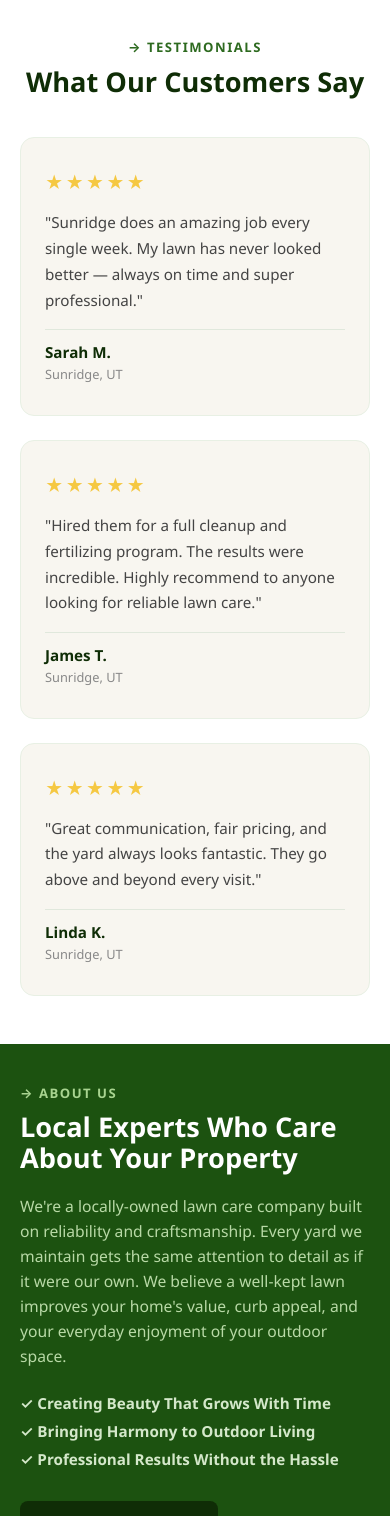
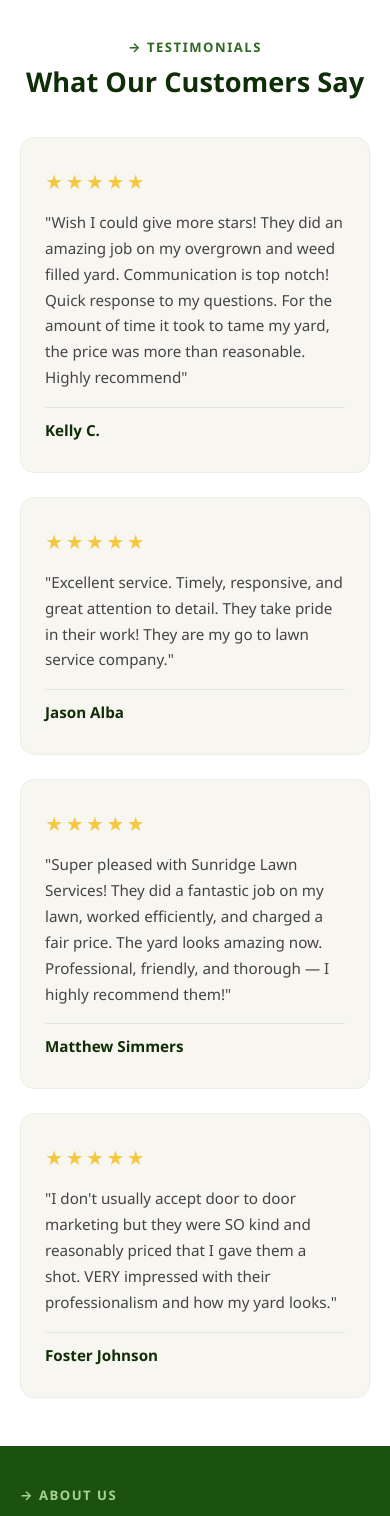
Before and after one commit to levimcdougal/Sun-Ridge-Lawn-Services, a React (Vite) app: page / in a window 390 px wide. Shown: the part 3320-4836 px from the top of the page. Built offline with nearby package versions, Linux system fonts and the light colour scheme.

Commit message:
describe what you changed

```diff
--- a/src/App.jsx
+++ b/src/App.jsx
@@ -42,7 +42,7 @@ function App() {
           </div>
           <div className="footer-col">
             <span className="footer-heading">Contact Us</span>
-            <a href="tel:3855806111" className="footer-contact-link"><Phone size={14} strokeWidth={1.5} /> 385-580-6111</a>
+            <a href="tel:8013853246" className="footer-contact-link"><Phone size={14} strokeWidth={1.5} /> 801-385-3246</a>
             <a href="mailto:sunridgelawnservices@gmail.com" className="footer-contact-link"><Mail size={14} strokeWidth={1.5} /> sunridgelawnservices@gmail.com</a>
           </div>
           <div className="footer-col">
--- a/src/components/Navbar.jsx
+++ b/src/components/Navbar.jsx
@@ -27,8 +27,8 @@ export default function Navbar() {
           <li><NavLink to="/services" onClick={() => setMenuOpen(false)}>Services</NavLink></li>
           <li><NavLink to="/contact" onClick={() => setMenuOpen(false)}>Contact</NavLink></li>
           <li>
-            <a href="tel:3855806111" className="nav-cta">
-              📞 385-580-6111
+            <a href="tel:8013853246" className="nav-cta">
+              📞 801-385-3246
             </a>
           </li>
         </ul>
--- a/src/pages/Contact.jsx
+++ b/src/pages/Contact.jsx
@@ -15,10 +15,10 @@ export default function Contact() {
 
       {/* Contact Cards */}
       <section className="contact-cards">
-        <a href="tel:3855806111" className="contact-card">
+        <a href="tel:8013853246" className="contact-card">
           <div className="contact-card-icon"><Phone size={32} strokeWidth={1.5} /></div>
           <h3>Call Us</h3>
-          <p className="contact-card-action">385-580-6111</p>
+          <p className="contact-card-action">801-385-3246</p>
           <p className="contact-card-note">Give us a call anytime during business hours and we'll be happy to chat about your lawn.</p>
         </a>
 
@@ -29,10 +29,10 @@ export default function Contact() {
           <p className="contact-card-note">Send us an email with your questions or details about your property and we'll follow up promptly.</p>
         </a>
 
-        <a href="sms:3855806111" className="contact-card">
+        <a href="sms:8013853246" className="contact-card">
           <div className="contact-card-icon"><MessageSquare size={32} strokeWidth={1.5} /></div>
           <h3>Text Us</h3>
-          <p className="contact-card-action">385-580-6111</p>
+          <p className="contact-card-action">801-385-3246</p>
           <p className="contact-card-note">Prefer to text? Send us a message and we'll respond quickly with answers or a free estimate.</p>
         </a>
       </section>
@@ -51,7 +51,7 @@ export default function Contact() {
           <span className="info-strip-icon"><MapPin size={28} strokeWidth={1.5} /></span>
           <div>
             <strong>Service Areas</strong>
-            <p>Riverton · Herriman · Bluffdale · Daybreak · South Jordan</p>
+            <p>Riverton · Herriman · Bluffdale · Daybreak · South Jordan · &amp; More</p>
           </div>
         </div>
         <div className="info-strip-divider" />
@@ -100,8 +100,8 @@ export default function Contact() {
         <h2>Ready for a Free Estimate?</h2>
         <p>No obligation, no hassle — just an honest quote for your lawn care needs.</p>
         <div className="contact-cta-btns">
-          <a href="tel:3855806111" className="btn-cta-gold">Call Now</a>
-          <a href="sms:3855806111" className="btn-cta-outline">Text Us</a>
+          <a href="tel:8013853246" className="btn-cta-gold">Call Now</a>
+          <a href="sms:8013853246" className="btn-cta-outline">Text Us</a>
         </div>
       </section>
 
--- a/src/pages/Home.css
+++ b/src/pages/Home.css
@@ -417,10 +417,16 @@
 
 .reviews-grid {
   display: grid;
-  grid-template-columns: repeat(3, 1fr);
+  grid-template-columns: repeat(4, 1fr);
   gap: 1.5rem;
-  max-width: 1050px;
+  max-width: 1300px;
   margin: 0 auto;
+}
+
+@media (max-width: 900px) {
+  .reviews-grid {
+    grid-template-columns: repeat(2, 1fr);
+  }
 }
 
 .review-card {
--- a/src/pages/Home.jsx
+++ b/src/pages/Home.jsx
@@ -119,26 +119,30 @@ export default function Home() {
         <div className="reviews-grid">
           <div className="review-card">
             <div className="review-stars">★★★★★</div>
-            <p className="review-text">"Sunridge does an amazing job every single week. My lawn has never looked better — always on time and super professional."</p>
+            <p className="review-text">"Wish I could give more stars! They did an amazing job on my overgrown and weed filled yard. Communication is top notch! Quick response to my questions. For the amount of time it took to tame my yard, the price was more than reasonable. Highly recommend"</p>
             <div className="review-author">
-              <span className="review-name">Sarah M.</span>
-              <span className="review-location">Sunridge, UT</span>
+              <span className="review-name">Kelly C.</span>
             </div>
           </div>
           <div className="review-card">
             <div className="review-stars">★★★★★</div>
-            <p className="review-text">"Hired them for a full cleanup and fertilizing program. The results were incredible. Highly recommend to anyone looking for reliable lawn care."</p>
+            <p className="review-text">"Excellent service. Timely, responsive, and great attention to detail. They take pride in their work! They are my go to lawn service company."</p>
             <div className="review-author">
-              <span className="review-name">James T.</span>
-              <span className="review-location">Sunridge, UT</span>
+              <span className="review-name">Jason Alba</span>
             </div>
           </div>
           <div className="review-card">
             <div className="review-stars">★★★★★</div>
-            <p className="review-text">"Great communication, fair pricing, and the yard always looks fantastic. They go above and beyond every visit."</p>
+            <p className="review-text">"Super pleased with Sunridge Lawn Services! They did a fantastic job on my lawn, worked efficiently, and charged a fair price. The yard looks amazing now. Professional, friendly, and thorough — I highly recommend them!"</p>
             <div className="review-author">
-              <span className="review-name">Linda K.</span>
-              <span className="review-location">Sunridge, UT</span>
+              <span className="review-name">Matthew Simmers</span>
+            </div>
+          </div>
+          <div className="review-card">
+            <div className="review-stars">★★★★★</div>
+            <p className="review-text">"I don't usually accept door to door marketing but they were SO kind and reasonably priced that I gave them a shot. VERY impressed with their professionalism and how my yard looks."</p>
+            <div className="review-author">
+              <span className="review-name">Foster Johnson</span>
             </div>
           </div>
         </div>
```
